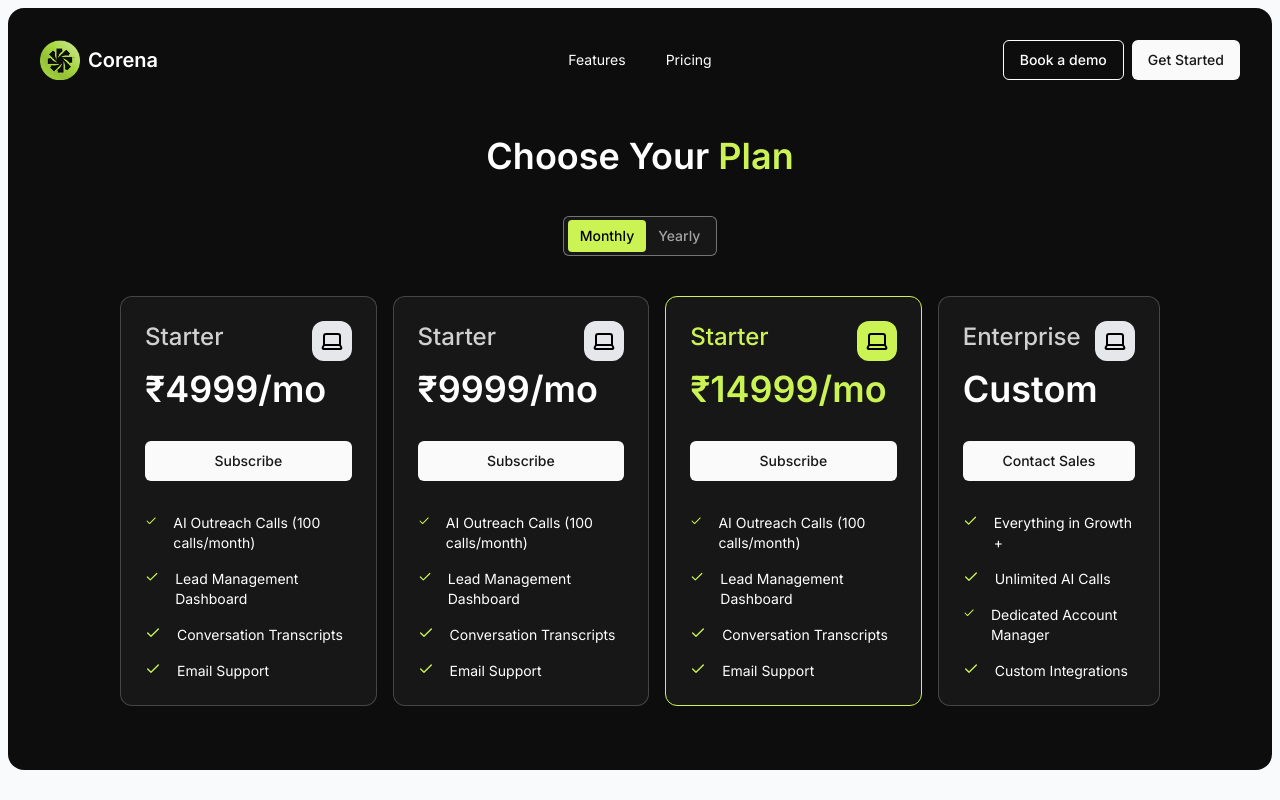
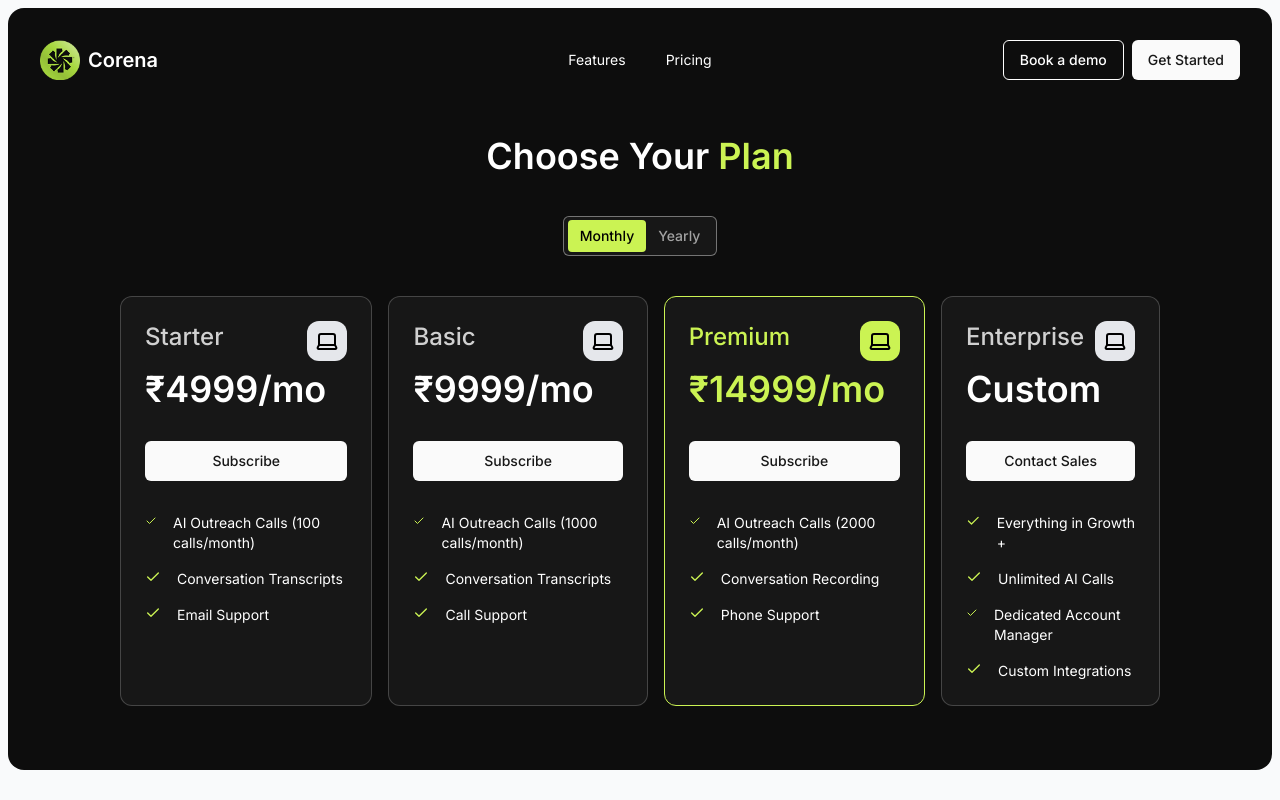
Before and after one commit to saif-malik-01/corena-web-testing-, a Next.js app: page /pricing in a window 1280 px wide. Shown: the top 800 px of the page. Built offline with nearby package versions, Linux system fonts and the light colour scheme.

Commit message:
fix text

```diff
--- a/src/components/landing-page/hero/index.tsx
+++ b/src/components/landing-page/hero/index.tsx
@@ -9,8 +9,8 @@ const Hero = () => {
     <section className="dark bg-black/95 text-white/95 rounded-2xl pt-32 md:pb-16 pb-4 px-4 flex flex-col gap-6 items-center">
       <Badge variant="outline">Supercharge your outreach 🚀</Badge>
       <h1 className="text-center text-3xl md:text-6xl font-semibold">
-        Turn Cold Leads into <br />{" "}
-        <span className="font-dmsansDisplay italic">Warm Conversations</span>
+        Automate your <br />{" "}
+        <span className="font-dmsansDisplay italic">Sales Conversations</span>
       </h1>
       <span className="md:w-1/3 text-center text-sm">
         Let AI handle cold calls, qualify leads, and schedule appointments so
--- a/src/contants/pricings.ts
+++ b/src/contants/pricings.ts
@@ -9,35 +9,32 @@ export const PRICINGS = [
     variant: "secondary",
     features: [
       "AI Outreach Calls (100 calls/month)",
-      "Lead Management Dashboard",
       "Conversation Transcripts",
       "Email Support",
     ],
   },
   {
-    title: "Starter",
+    title: "Basic",
     price: "₹9999/mo",
     Icon: Laptop,
     buttonName: "Subscribe",
     variant: "secondary",
     features: [
-      "AI Outreach Calls (100 calls/month)",
-      "Lead Management Dashboard",
+      "AI Outreach Calls (1000 calls/month)",
       "Conversation Transcripts",
-      "Email Support",
+      "Call Support",
     ],
   },
   {
-    title: "Starter",
+    title: "Premium",
     price: "₹14999/mo",
     Icon: Laptop,
     buttonName: "Subscribe",
     variant: "primary",
     features: [
-      "AI Outreach Calls (100 calls/month)",
-      "Lead Management Dashboard",
-      "Conversation Transcripts",
-      "Email Support",
+      "AI Outreach Calls (2000 calls/month)",
+      "Conversation Recording",
+      "Phone Support",
     ],
   },
 
```
